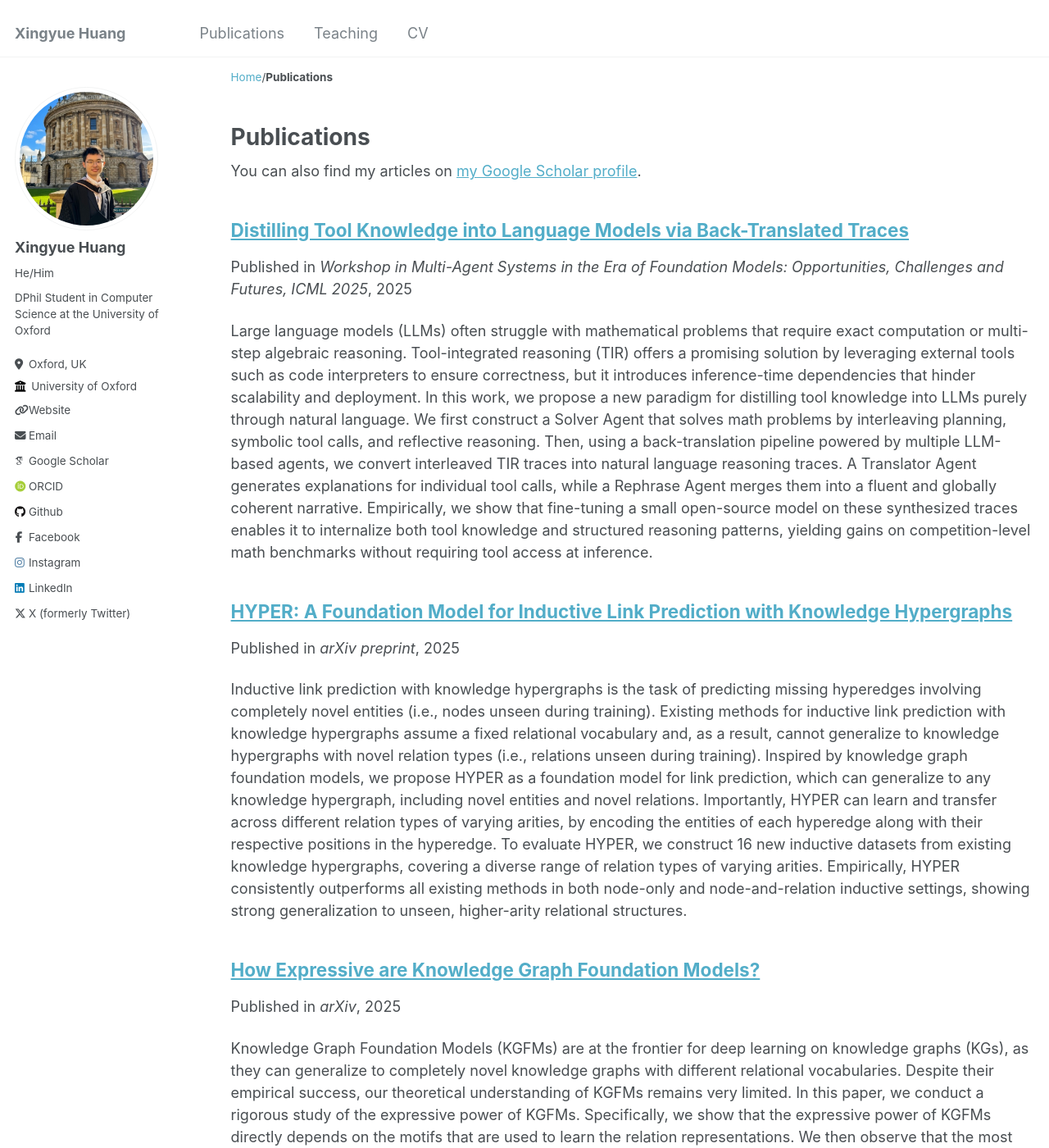
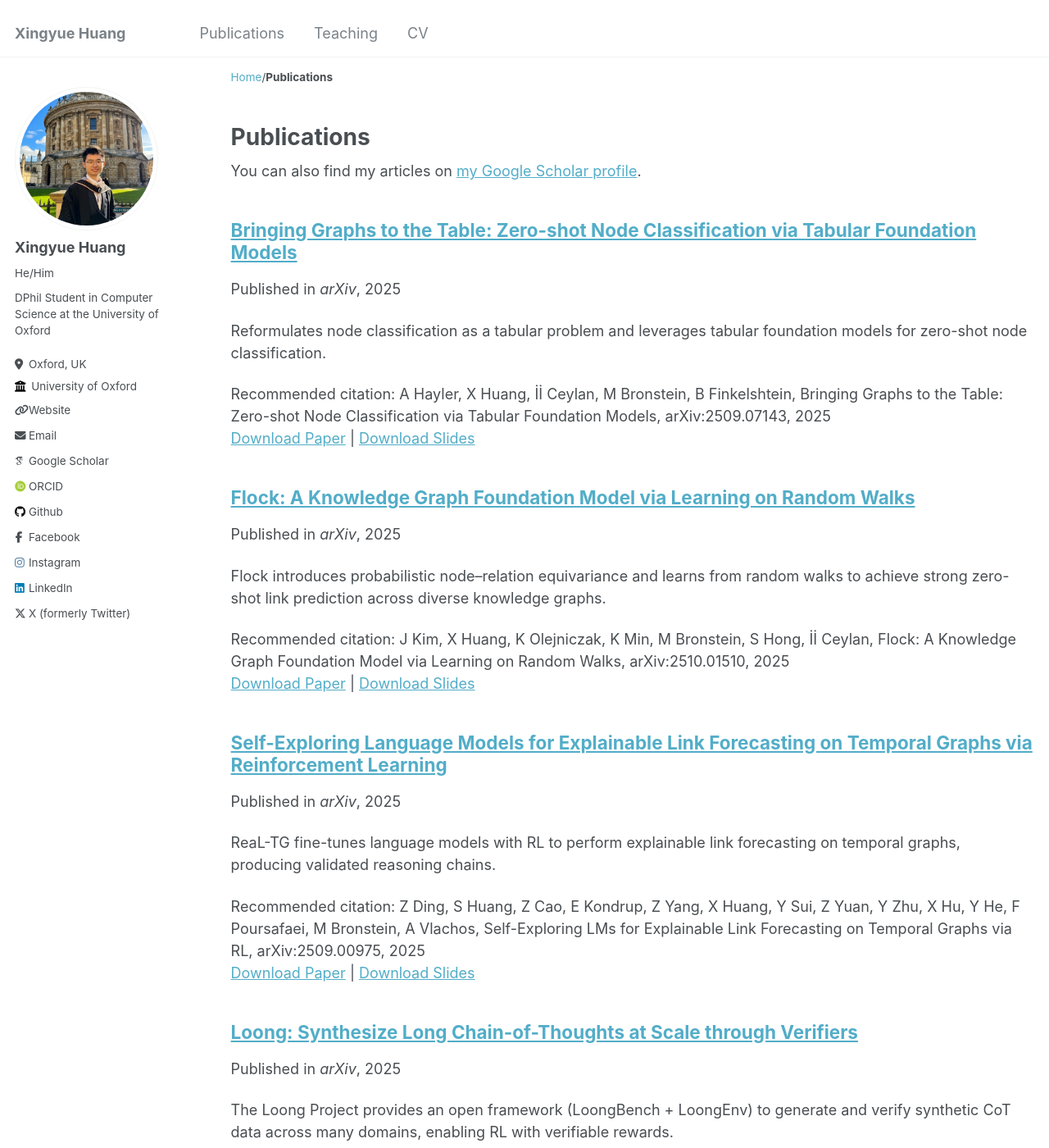
Before and after one commit to HxyScotthuang/HxyScotthuang.github.io, a Jekyll site: the page built from _pages/publications.md, in a window 1280 px wide and 1400 px high. Shown: the whole window at 82% size. Built offline with Jekyll 4.4.1, drawn with Linux system fonts in a browser that asks for light colours; some web fonts are replaced; some of the changed text lies outside the part shown.

```diff
--- /dev/null
+++ b/_publications/bringing-graphs-to-the-table.md
@@ -0,0 +1,24 @@
+---
+title: "Bringing Graphs to the Table: Zero-shot Node Classification via Tabular Foundation Models"
+collection: publications
+permalink: https://arxiv.org/abs/2509.07143
+excerpt: "Reformulates node classification as a tabular problem and leverages tabular foundation models for zero-shot node classification."
+date: 2025-10-08
+venue: 'arXiv'
+slidesurl: 'https://arxiv.org/abs/2509.07143'
+paperurl: 'https://arxiv.org/pdf/2509.07143'
+citation: 'A Hayler, X Huang, İİ Ceylan, M Bronstein, B Finkelshtein, Bringing Graphs to the Table: Zero-shot Node Classification via Tabular Foundation Models, arXiv:2509.07143, 2025'
+authors:
+  - "Adrian Hayler"
+  - "Xingyue Huang"
+  - "İsmail İlkan Ceylan"
+  - "Michael Bronstein"
+  - "Ben Finkelshtein"
+categories:
+  - "Machine Learning"
+tags:
+  - "Graphs"
+  - "Tabular Foundation Models"
+---
+
+This work converts graphs into tables usable by tabular foundation models and reports strong zero-shot performance across many real-world datasets.
--- /dev/null
+++ b/_publications/flock.md
@@ -0,0 +1,26 @@
+---
+title: "Flock: A Knowledge Graph Foundation Model via Learning on Random Walks"
+collection: publications
+permalink: https://arxiv.org/abs/2510.01510
+excerpt: "Flock introduces probabilistic node–relation equivariance and learns from random walks to achieve strong zero-shot link prediction across diverse knowledge graphs."
+date: 2025-10-01
+venue: 'arXiv'
+slidesurl: 'https://arxiv.org/abs/2510.01510'
+paperurl: 'https://arxiv.org/pdf/2510.01510'
+citation: 'J Kim, X Huang, K Olejniczak, K Min, M Bronstein, S Hong, İİ Ceylan, Flock: A Knowledge Graph Foundation Model via Learning on Random Walks, arXiv:2510.01510, 2025'
+authors:
+  - "Jinwoo Kim"
+  - "Xingyue Huang"
+  - "Krzysztof Olejniczak"
+  - "Kyungbin Min"
+  - "Michael Bronstein"
+  - "Seunghoon Hong"
+  - "İsmail İlkan Ceylan"
+categories:
+  - "Machine Learning"
+tags:
+  - "Knowledge Graphs"
+  - "Foundation Models"
+---
+
+Flock studies zero-shot link prediction on knowledge graphs by introducing probabilistic node–relation equivariance and representing KGs via iteratively sampled random walks encoded with a recording protocol.
--- /dev/null
+++ b/_publications/loong.md
@@ -0,0 +1,65 @@
+---
+title: "Loong: Synthesize Long Chain-of-Thoughts at Scale through Verifiers"
+collection: publications
+permalink: https://arxiv.org/abs/2509.03059
+excerpt: "The Loong Project provides an open framework (LoongBench + LoongEnv) to generate and verify synthetic CoT data across many domains, enabling RL with verifiable rewards."
+date: 2025-09-03
+venue: 'arXiv'
+slidesurl: 'https://arxiv.org/abs/2509.03059'
+paperurl: 'https://arxiv.org/pdf/2509.03059'
+citation: 'X Huang et al., Loong: Synthesize Long Chain-of-Thoughts at Scale through Verifiers, arXiv:2509.03059, 2025'
+authors:
+  - "Xingyue Huang"
+  - "Rishabh"
+  - "Gregor Franke"
+  - "Ziyi Yang"
+  - "Jiamu Bai"
+  - "Weijie Bai"
+  - "Jinhe Bi"
+  - "Zifeng Ding"
+  - "Yiqun Duan"
+  - "Chengyu Fan"
+  - "Wendong Fan"
+  - "Xin Gao"
+  - "Ruohao Guo"
+  - "Yuan He"
+  - "Zhuangzhuang He"
+  - "Xianglong Hu"
+  - "Neil Johnson"
+  - "Bowen Li"
+  - "Fangru Lin"
+  - "Siyu Lin"
+  - "Tong Liu"
+  - "Yunpu Ma"
+  - "Hao Shen"
+  - "Hao Sun"
+  - "Beibei Wang"
+  - "Fangyijie Wang"
+  - "Hao Wang"
+  - "Haoran Wang"
+  - "Yang Wang"
+  - "Yifeng Wang"
+  - "Zhaowei Wang"
+  - "Ziyang Wang"
+  - "Yifan Wu"
+  - "Zikai Xiao"
+  - "Chengxing Xie"
+  - "Fan Yang"
+  - "Junxiao Yang"
+  - "Qianshuo Ye"
+  - "Ziyu Ye"
+  - "Guangtao Zeng"
+  - "Yuwen Ebony Zhang"
+  - "Zeyu Zhang"
+  - "Zihao Zhu"
+  - "Bernard Ghanem"
+  - "Philip Torr"
+  - "Guohao Li"
+categories:
+  - "Machine Learning"
+tags:
+  - "Chain-of-Thought"
+  - "RLVR"
+---
+
+Loong introduces LoongBench and LoongEnv to scale up verifiable CoT data generation and supports RL with executable, automatically verifiable rewards across diverse domains.
--- /dev/null
+++ b/_publications/real-tg.md
@@ -0,0 +1,33 @@
+---
+title: "Self-Exploring Language Models for Explainable Link Forecasting on Temporal Graphs via Reinforcement Learning"
+collection: publications
+permalink: https://arxiv.org/abs/2509.00975
+excerpt: "ReaL-TG fine-tunes language models with RL to perform explainable link forecasting on temporal graphs, producing validated reasoning chains."
+date: 2025-09-05
+venue: 'arXiv'
+slidesurl: 'https://arxiv.org/abs/2509.00975'
+paperurl: 'https://arxiv.org/pdf/2509.00975'
+citation: 'Z Ding, S Huang, Z Cao, E Kondrup, Z Yang, X Huang, Y Sui, Z Yuan, Y Zhu, X Hu, Y He, F Poursafaei, M Bronstein, A Vlachos, Self-Exploring LMs for Explainable Link Forecasting on Temporal Graphs via RL, arXiv:2509.00975, 2025'
+authors:
+  - "Zifeng Ding"
+  - "Shenyang Huang"
+  - "Zeyu Cao"
+  - "Emma Kondrup"
+  - "Zachary Yang"
+  - "Xingyue Huang"
+  - "Yuan Sui"
+  - "Zhangdie Yuan"
+  - "Yuqicheng Zhu"
+  - "Xianglong Hu"
+  - "Yuan He"
+  - "Farimah Poursafaei"
+  - "Michael Bronstein"
+  - "Andreas Vlachos"
+categories:
+  - "Machine Learning"
+tags:
+  - "Temporal Graphs"
+  - "Reinforcement Learning"
+---
+
+ReaL-TG trains language models to explore temporal graph structure and generate explanations that are validated automatically and by human evaluators.
```
Also changed, not shown: _pages/about.md (+5 -1 lines), _portfolio/neurips2025-top-reviewer.md (added, +5 -0 lines), _portfolio/sea-workshop-2025.md (added, +8 -0 lines), _portfolio/snap-internship-2025.md (added, +7 -0 lines).
